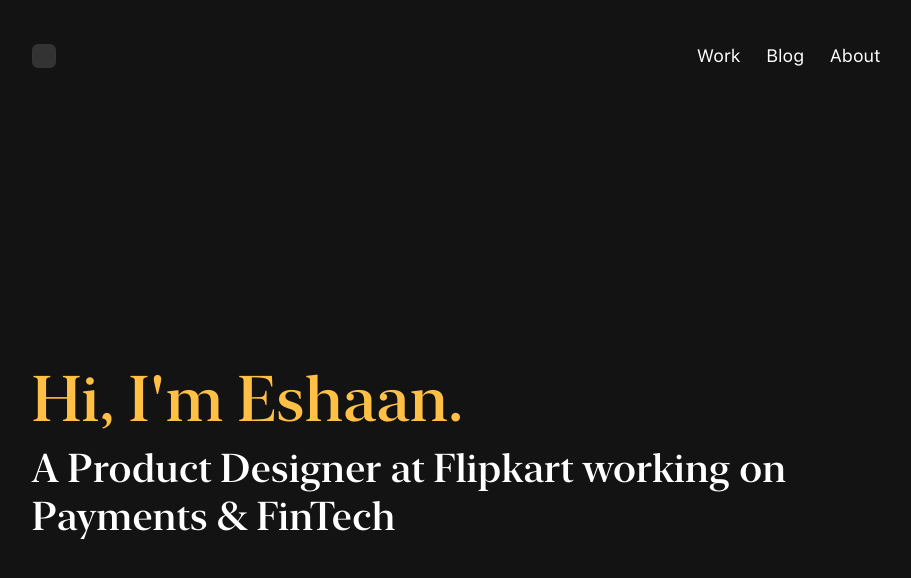
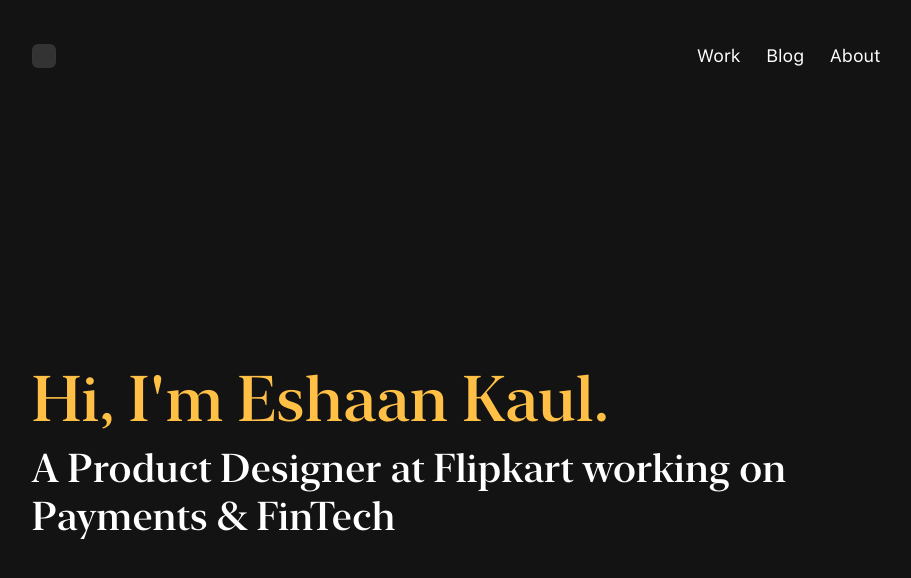
Before and after one commit to eshaankaul29/website-v2, a Jekyll site: the page built from index.html, in a window 1280 px wide and 900 px high. Shown: the top 578 px of the window, without its empty margins (173-1084 px from the left). Built offline with Jekyll 4.4.1, drawn with Linux system fonts in a browser that asks for light colours; nearby versions of some CDN libraries.

Commit message:
Kaul added

```diff
--- a/index.html
+++ b/index.html
@@ -24,7 +24,7 @@
     <div class="wrapper-home">
       <div class="wrapper-intro">
         <section class="intro">
-          <h1 class="intro-greeting">Hi, I'm Eshaan.</h1>
+          <h1 class="intro-greeting">Hi, I'm Eshaan Kaul.</h1>
           <span class="intro-bio"
             >A Product Designer at Flipkart working on Payments & FinTech</span
           >
```
